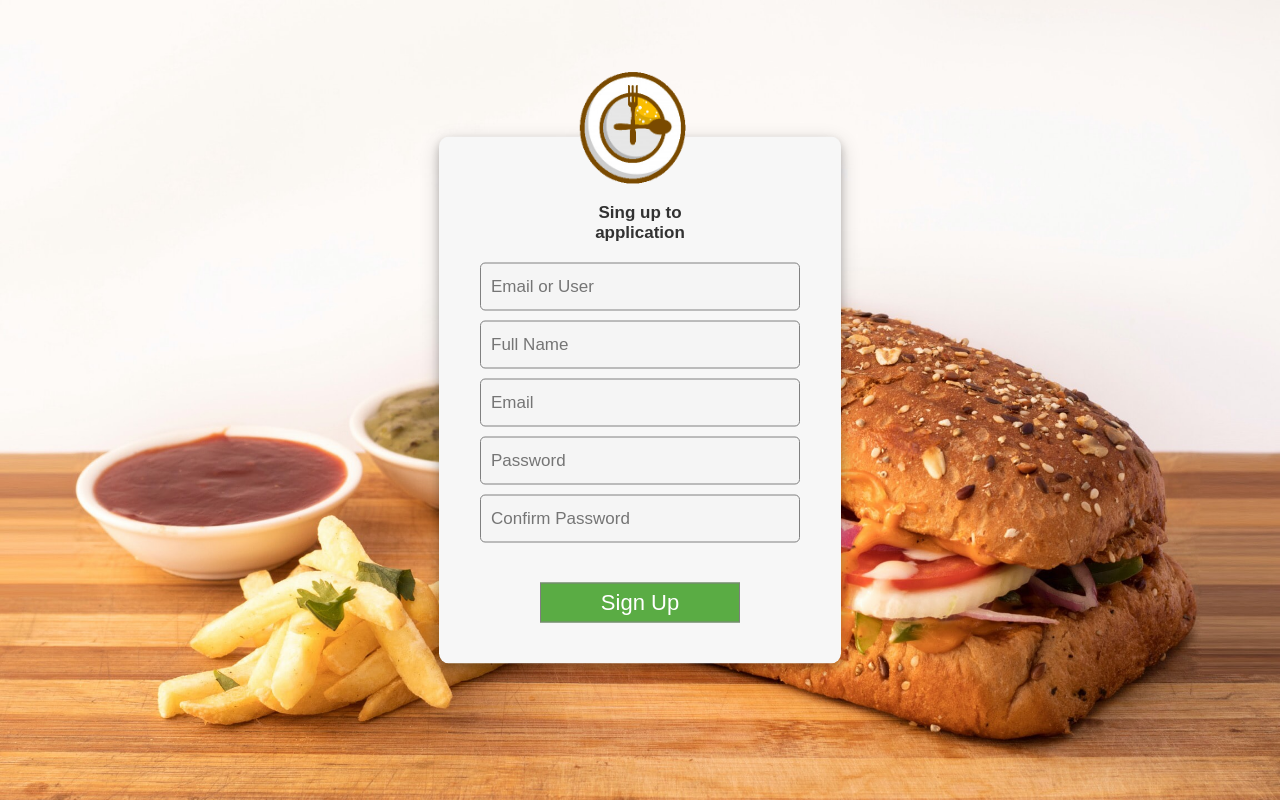
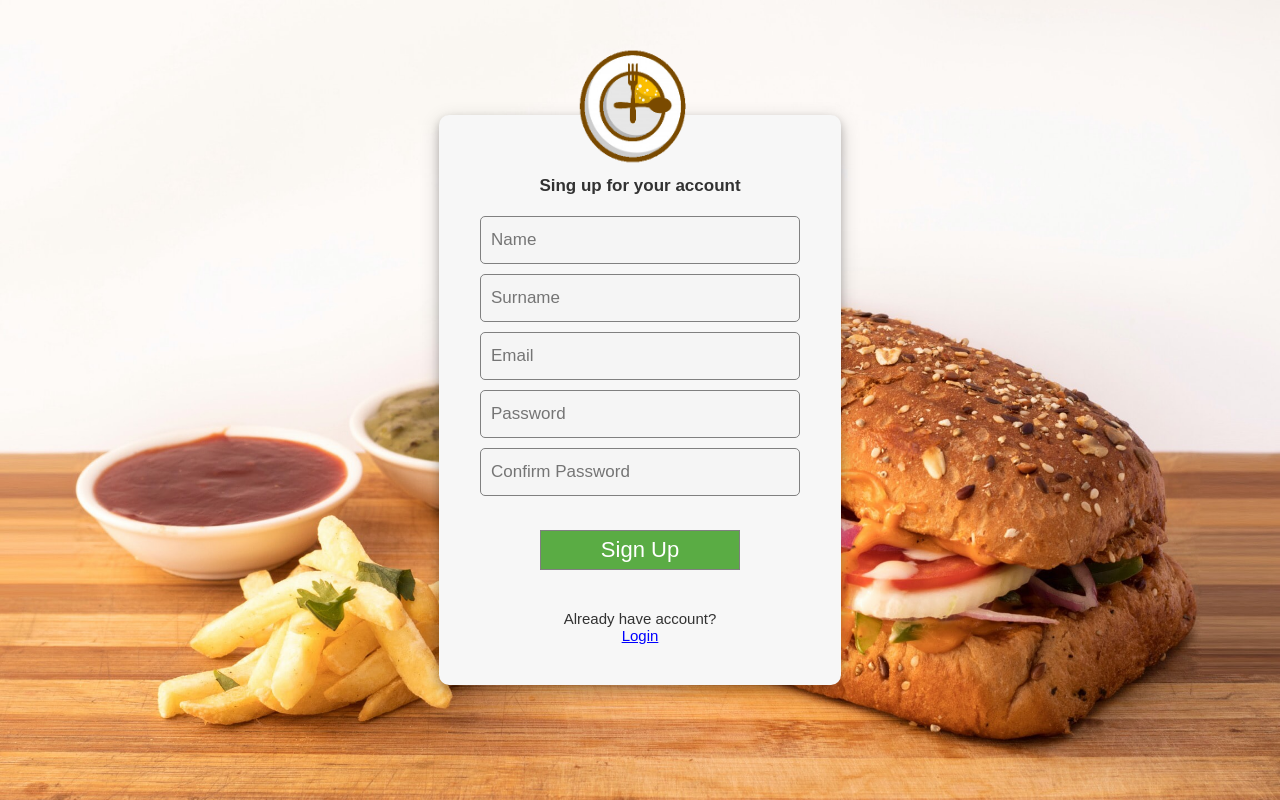
Before and after one commit to nenadpejic/pupin-bites, a React (Create React App) app: page /signup in a window 1280 px wide. Built offline with nearby package versions, Linux system fonts and the light colour scheme.

Commit message:
Create validation in Singup form for empty strings and whitespaces, and make little changes in style for singup and login

```diff
--- a/src/pages/Login/index.js
+++ b/src/pages/Login/index.js
@@ -1,8 +1,9 @@
-import React, { useState, useContext } from "react"
-import { Link, useLocation, Redirect } from "react-router-dom"
-import { login, getProfile } from "../../services/services.js"
-import LoginTab from "../../components/LoginTab"
-import { AuthContext } from "../../contexts/AuthContext"
+import React, { useState, useContext } from "react";
+import { Link, useLocation, Redirect } from "react-router-dom";
+import { login, getProfile } from "../../services/services.js";
+import LoginTab from "../../components/LoginTab";
+import { AuthContext } from "../../contexts/AuthContext";
+import "./style.css";
 
 const Login = () => {
   const [email, setEmail] = useState("");
@@ -19,46 +20,63 @@ const Login = () => {
     } else if (e.target.type === "password") {
       setPassword(value);
     }
-  }
+  };
 
   const handleSubmit = (e) => {
     e.preventDefault();
     // username: "admin@hungryherceg.com",
     const data = {
       username: email,
-      password: password
-    }
+      password: password,
+    };
     login(data)
-      .then(res => {
+      .then((res) => {
         const token = res.data.access_token;
         localStorage.setItem("Token", token);
-        return getProfile()
+        return getProfile();
       })
       .then((res) => {
         const data = res.data;
         auth.user = data;
         setRedirect(true);
       })
-      .catch(err => {
+      .catch((err) => {
         setError("Invalid email or password");
-        console.log(err)
+        console.log(err);
       });
-  }
+  };
 
-  return (
-    redirect
-      ? <Redirect to={state?.from || "/home"} />
-      : <LoginTab>
-        <p>Log in to OrderApp</p>
+  return redirect ? (
+    <Redirect to={state?.from || "/home"} />
+  ) : (
+    <div id="login">
+      <LoginTab>
+        <p>Log in to Pupin Bites</p>
         <form onSubmit={handleSubmit}>
           <div className="err">{error}</div>
-          <input onChange={handleUser} type="email" placeholder="Enter email" value={email} />
-          <input onChange={handleUser} type="password" placeholder="Enter password" value={password} />
-          <button className="bigButton" type="submit">Login</button>
+          <input
+            onChange={handleUser}
+            type="email"
+            placeholder="Enter email"
+            value={email}
+          />
+          <input
+            onChange={handleUser}
+            type="password"
+            placeholder="Enter password"
+            value={password}
+          />
+          <button className="bigButton" type="submit">
+            Login
+          </button>
         </form>
-        <span>Need an account? <br></br><Link to="/signup">Sign Up</Link></span>
+        <span>
+          Need an account? <br></br>
+          <Link to="/signup">Sign Up</Link>
+        </span>
       </LoginTab>
+    </div>
   );
-}
+};
 
 export default Login;
--- a/src/pages/Login/style.css
+++ b/src/pages/Login/style.css
@@ -0,0 +1,4 @@
+#login p {
+  width: auto !important;
+  margin: 25px auto;
+}
--- a/src/pages/Signup/index.js
+++ b/src/pages/Signup/index.js
@@ -3,6 +3,7 @@ import { Link } from "react-router-dom";
 import { register } from "../../services/services";
 import SignupComplete from "../../components/SignupComplete";
 import LoginTab from "../../components/LoginTab";
+import "./style.css";
 
 const Signup = () => {
   const [complete, setComplete] = useState(false);
@@ -21,49 +22,87 @@ const Signup = () => {
     const email = emailRef.current.value;
     const password = passwordRef.current.value;
     const passwordConfirm = passwordConfirmRef.current.value;
+
     // validation
-    if (password !== passwordConfirm) {
+    if (firstName.trim() === "" || firstName === null) {
+      setError("Whitespaces are not allowed");
+    } else if (lastName.trim() === "" || lastName === null) {
+      setError("Whitespaces are not allowed");
+    } else if (email.trim() === "" || email === null) {
+      setError("Whitespaces are not allowed");
+    } else if (password.trim() === "" || password === null) {
+      setError("Whitespaces are not allowed");
+    } else if (passwordConfirm.trim() === "" || passwordConfirm === null) {
+      setError("Whitespaces are not allowed");
+    } else if (password !== passwordConfirm) {
       setError("Passwords do not match");
     } else {
       // signup
       const data = {
-        "email": `${email}`,
-        "password": `${password}`,
-        "firstName": `${firstName}`,
-        "lastName": `${lastName}`,
-      }
+        email: `${email}`,
+        password: `${password}`,
+        firstName: `${firstName}`,
+        lastName: `${lastName}`,
+      };
       register(data)
-        .then(res => {
+        .then((res) => {
           // console.log(res);
           setComplete(true);
         })
-        .catch(err => {
+        .catch((err) => {
           console.log(err);
-        })
+        });
     }
-  }
+  };
 
   return (
     <div id="signup">
-      {complete
-        ? <SignupComplete />
-        : <>
+      {complete ? (
+        <SignupComplete />
+      ) : (
+        <>
           <LoginTab>
-            <p>Sing up to application</p>
+            <p>Sing up for your account</p>
             <form onSubmit={handleSubmit}>
+              <input
+                type="text"
+                ref={firstNameRef}
+                placeholder="Name"
+                required
+              />
+              <input
+                type="text"
+                ref={lastNameRef}
+                placeholder="Surname"
+                required
+              />
+              <input type="email" ref={emailRef} placeholder="Email" required />
+              <input
+                type="password"
+                ref={passwordRef}
+                placeholder="Password"
+                required
+              />
+              <input
+                type="password"
+                ref={passwordConfirmRef}
+                placeholder="Confirm Password"
+                required
+              />
               <div className="err">{error}</div>
-              <input type="text" ref={firstNameRef} placeholder="Email or User" required />
-              <input type="text" ref={lastNameRef} placeholder="Full Name" required />
-              <input type="email" ref={emailRef} placeholder="Email" required />
-              <input type="password" ref={passwordRef} placeholder="Password" required />
-              <input type="password" ref={passwordConfirmRef} placeholder="Confirm Password" required />
-              <button className="bigButton" type="submit">Sign Up</button>
+              <button className="bigButton" type="submit">
+                Sign Up
+              </button>
             </form>
+            <span>
+              Already have account? <br></br>
+              <Link to="/login">Login</Link>
+            </span>
           </LoginTab>
         </>
-      }
+      )}
     </div>
   );
-}
+};
 
 export default Signup;
--- a/src/pages/Signup/style.css
+++ b/src/pages/Signup/style.css
@@ -0,0 +1,13 @@
+.err {
+  height: 1rem;
+  color: red;
+}
+
+#signup .bigButton {
+  margin-top: 0.5rem;
+}
+
+#signup p {
+  width: auto !important;
+  margin: 20px auto;
+}
--- a/src/pages/Welcome/index.js
+++ b/src/pages/Welcome/index.js
@@ -1,84 +1,130 @@
 import Footer from "../../components/Footer";
-import NavBar from "../../components/NavBar"
-import './style.css';
+import NavBar from "../../components/NavBar";
+import "./style.css";
 
 const Welcome = () => {
   return (
     <>
       <div className="wrapper">
-      <NavBar/>
+        <NavBar />
         <div className="welcome">
           <div className="section1">
             <div className="text">
               <h1>Title</h1>
-            <p>Lorem ipsum dolor sit amet consectetur adipisicing elit. Est dolorem similique recusandae provident aliquam reprehenderit!</p>
-            <p>Lorem ipsum dolor sit amet consectetur adipisicing elit. Est dolorem similique recusandae provident aliquam reprehenderit! Lorem ipsum dolor sit amet consectetur adipisicing elit. Est dolorem similique recusandae provident aliquam reprehenderit!</p>
+              <p>
+                Lorem ipsum dolor sit amet consectetur adipisicing elit. Est
+                dolorem similique recusandae provident aliquam reprehenderit!
+              </p>
+              <p>
+                Lorem ipsum dolor sit amet consectetur adipisicing elit. Est
+                dolorem similique recusandae provident aliquam reprehenderit!
+                Lorem ipsum dolor sit amet consectetur adipisicing elit. Est
+                dolorem similique recusandae provident aliquam reprehenderit!
+              </p>
             </div>
-          <div className="image" style={{ backgroundImage: `url(${"/img/photos/lunch.webp"}` }} />
+            <div
+              className="image"
+              style={{ backgroundImage: `url(${"/img/photos/lunch.webp"}` }}
+            />
           </div>
 
           <div className="section2">
-            <h2 className="title">More than <span style={{color:"green"}}>156</span> restaurants</h2>
+            <h2 className="title">
+              More than <span style={{ color: "green" }}>156</span> restaurants
+            </h2>
             <div className="gallery">
               <div>
-                  <img src="/img/restaurants/McDonalds.webp" alt="McDonalds"/>
+                <img src="/img/restaurants/McDonalds.webp" alt="McDonalds" />
                 <div className="text">
                   <h4>McDonalds</h4>
-                    <p>Lorem ipsum dolor sit amet consectetur adipisicing elit. Est dolorem similique recusandae</p>
+                  <p>
+                    Lorem ipsum dolor sit amet consectetur adipisicing elit. Est
+                    dolorem similique recusandae
+                  </p>
                 </div>
               </div>
               <div>
-                  <img src="/img/restaurants/KFC.webp" alt="KFC"/>
+                <img src="/img/restaurants/KFC.webp" alt="KFC" />
                 <div className="text">
                   <h4>KFC</h4>
-                    <p>Lorem ipsum dolor sit amet consectetur adipisicing elit. Est dolorem similique recusandae</p>
+                  <p>
+                    Lorem ipsum dolor sit amet consectetur adipisicing elit. Est
+                    dolorem similique recusandae
+                  </p>
                 </div>
               </div>
               <div>
-                  <img src="/img/restaurants/FishChips.webp" alt="FishChips"/>
+                <img src="/img/restaurants/FishChips.webp" alt="FishChips" />
                 <div className="text">
                   <h4>FishChips</h4>
-                    <p>Lorem ipsum dolor sit amet consectetur adipisicing elit. Est dolorem similique recusandae</p>
+                  <p>
+                    Lorem ipsum dolor sit amet consectetur adipisicing elit. Est
+                    dolorem similique recusandae
+                  </p>
                 </div>
               </div>
               <div>
-                  <img src="/img/restaurants/japanese.webp" alt="Chinese"/>
+                <img src="/img/restaurants/japanese.webp" alt="Chinese" />
                 <div className="text">
                   <h4>Chinese</h4>
-                    <p>Lorem ipsum dolor sit amet consectetur adipisicing elit. Est dolorem similique recusandae</p>
+                  <p>
+                    Lorem ipsum dolor sit amet consectetur adipisicing elit. Est
+                    dolorem similique recusandae
+                  </p>
                 </div>
               </div>
             </div>
 
             <h2 className="title">More than a hundred dishes</h2>
             <div className="gallery">
-                <div><img src="/img/dishes/pizza.webp" alt="pizza"/></div>
-                <div><img src="/img/dishes/eggs.webp" alt="eggs"/></div>
-                <div><img src="/img/dishes/burger.webp" alt="burger"/></div>
-                <div><img src="/img/dishes/croasaint.webp" alt="croasaint"/></div>
+              <div>
+                <img src="/img/dishes/pizza.webp" alt="pizza" />
               </div>
               <div>
-              <img src="/img/restaurants/japanese.webp" />
+                <img src="/img/dishes/eggs.webp" alt="eggs" />
+              </div>
+              <div>
+                <img src="/img/dishes/burger.webp" alt="burger" />
+              </div>
+              <div>
+                <img src="/img/dishes/croasaint.webp" alt="croasaint" />
+              </div>
+            </div>
+            <div>
+              <img
+                src="/img/restaurants/japanese.webp"
+                alt="japanes restaurant"
+              />
               <div className="text">
                 <h4>Chinese</h4>
-                <p>Lorem ipsum dolor sit amet consectetur adipisicing elit. Est dolorem similique recusandae</p>
+                <p>
+                  Lorem ipsum dolor sit amet consectetur adipisicing elit. Est
+                  dolorem similique recusandae
+                </p>
               </div>
             </div>
           </div>
 
           <h2 className="title">More than a hundred dishes</h2>
           <div className="gallery">
-            <div><img src="/img/dishes/pizza.webp" /></div>
-            <div><img src="/img/dishes/eggs.webp" /></div>
-            <div><img src="/img/dishes/burger.webp" /></div>
-            <div><img src="/img/dishes/croasaint.webp" /></div>
+            <div>
+              <img src="/img/dishes/pizza.webp" alt="pizza" />
+            </div>
+            <div>
+              <img src="/img/dishes/eggs.webp" alt="eggs" />
+            </div>
+            <div>
+              <img src="/img/dishes/burger.webp" alt="burger" />
+            </div>
+            <div>
+              <img src="/img/dishes/croasaint.webp" alt="croasaint" />
             </div>
           </div>
-
         </div>
-      <Footer/>
+      </div>
+      <Footer />
     </>
-)
-}
+  );
+};
 
 export default Welcome;
```
Lines whose indentation alone changed are shown as unchanged.
